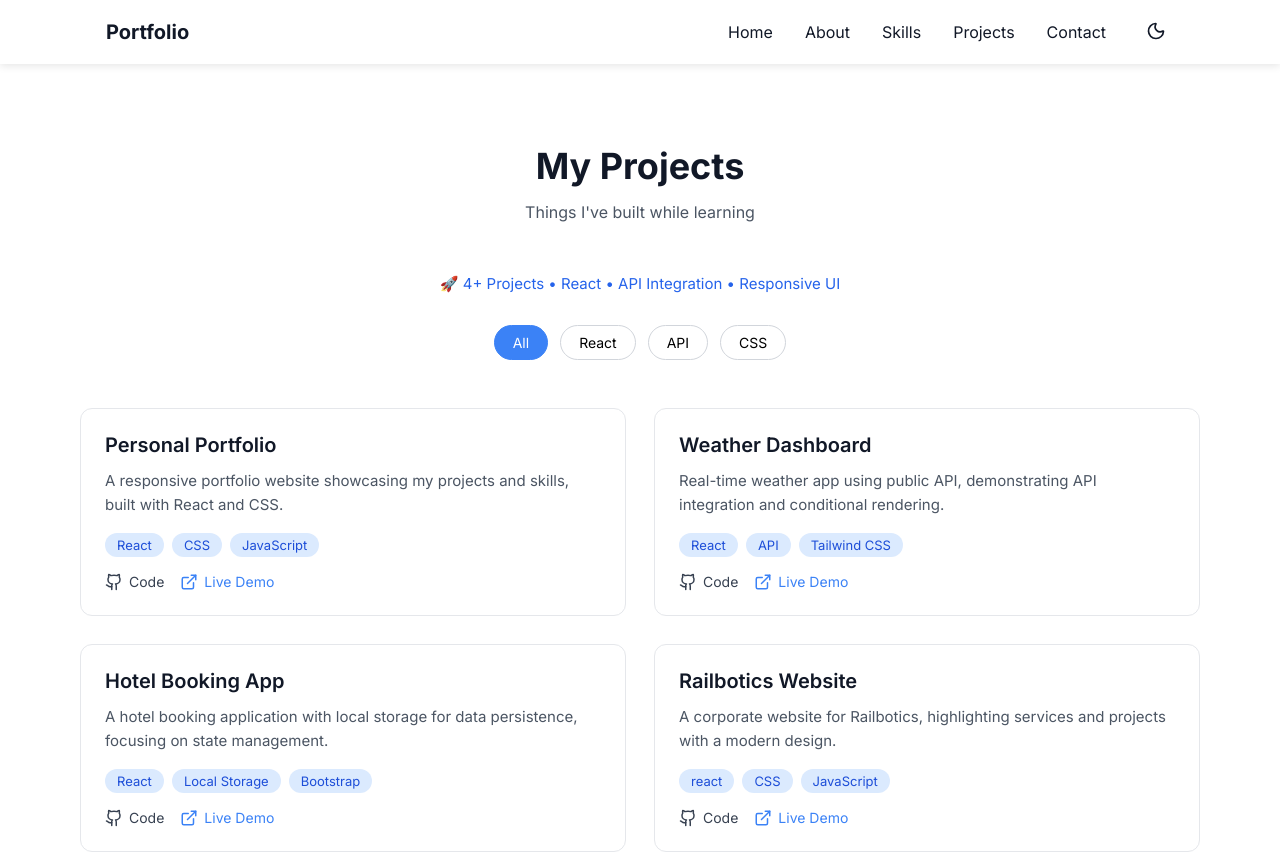
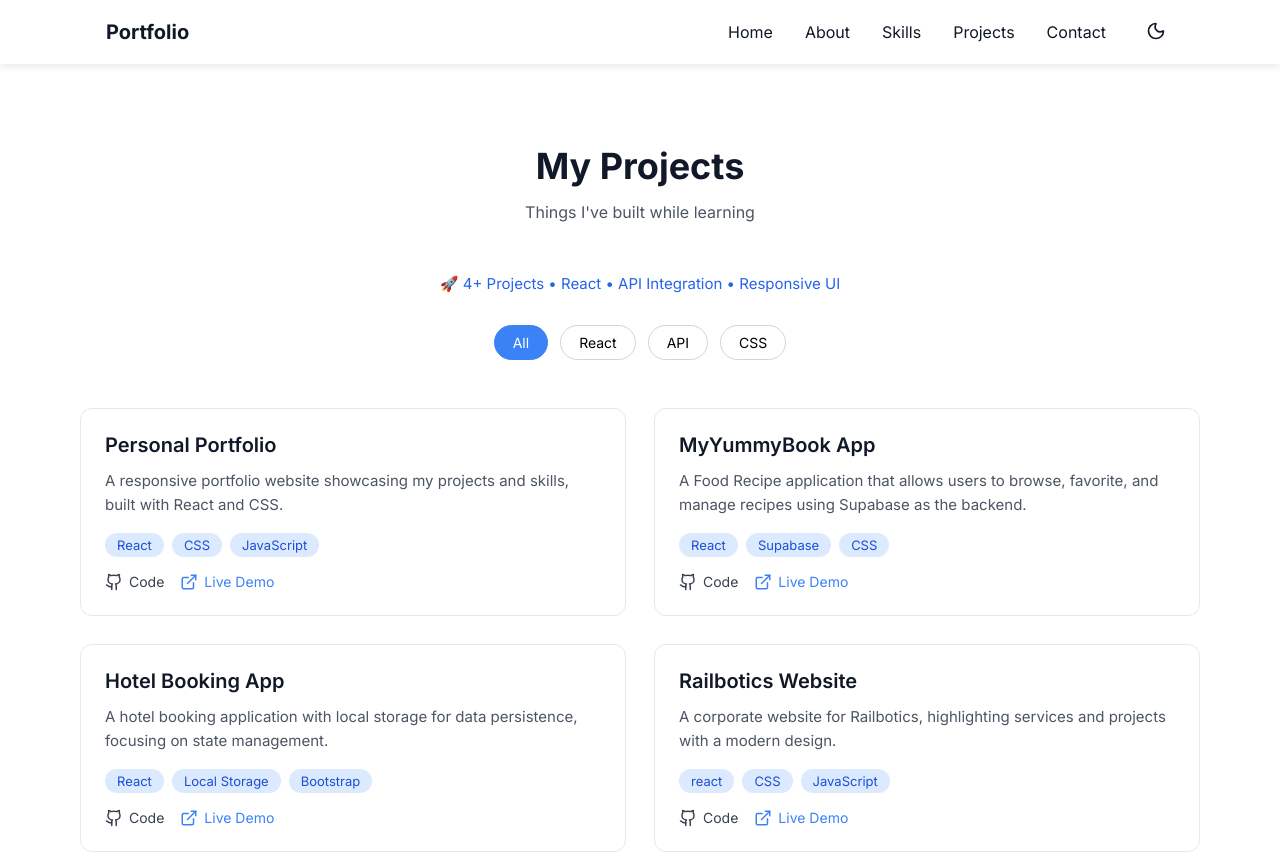
Before and after one commit to AmanCodes22/Personal_Portfolio, a React (Vite) app: page /projects in a window 1280 px wide. Shown: the top 852 px of the page. Built offline with nearby package versions, Linux system fonts and the light colour scheme.

Commit message:
changer projects

```diff
--- a/src/data/projects.js
+++ b/src/data/projects.js
@@ -5,15 +5,15 @@ export const projects = [
     description: "A responsive portfolio website showcasing my projects and skills, built with React and CSS.",
     tech: ["React", "CSS", "JavaScript"],
     github: "https://github.com/AmanCodes22/portfolio",
-    demo: "https://demo-link.com"
+    demo: "aman-22-portfolio.netlify.app"
   },
   {
     id: 2,
-    title: "Weather Dashboard",
-    description: "Real-time weather app using public API, demonstrating API integration and conditional rendering.",
-    tech: ["React", "API", "Tailwind CSS"],
-    github: "https://github.com/AmanCodes22/weather-app",
-    demo: "https://demo-link.com"
+    title: "MyYummyBook App",
+    description: "A Food Recipe application that allows users to browse, favorite, and manage recipes using Supabase as the backend.",
+    tech: ["React", "Supabase", "CSS"],
+    github: "https://github.com/AmanCodes22/Food_Recipe_website",
+    demo: "myyummybook.netlify.app"
   },
   {
     id: 3,
```
